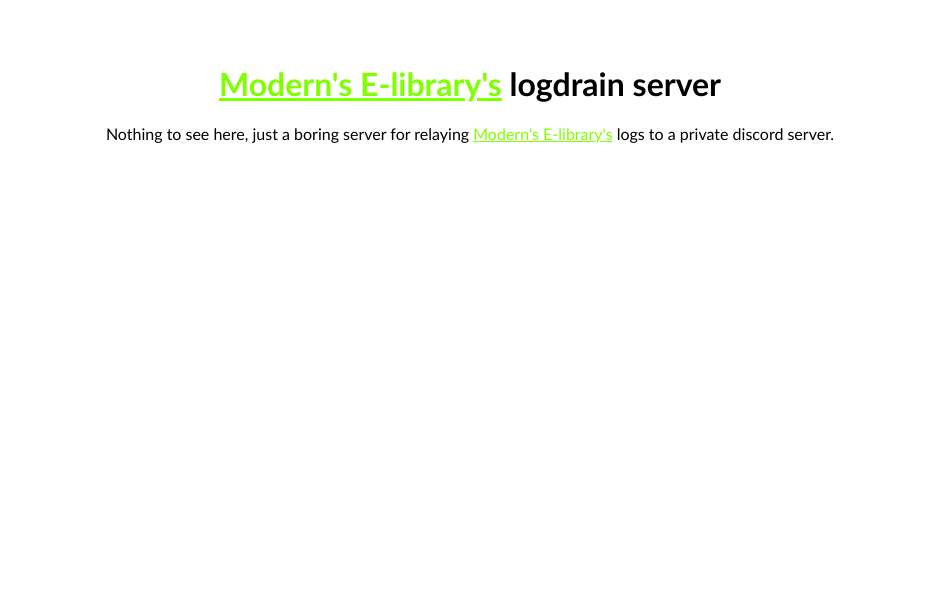
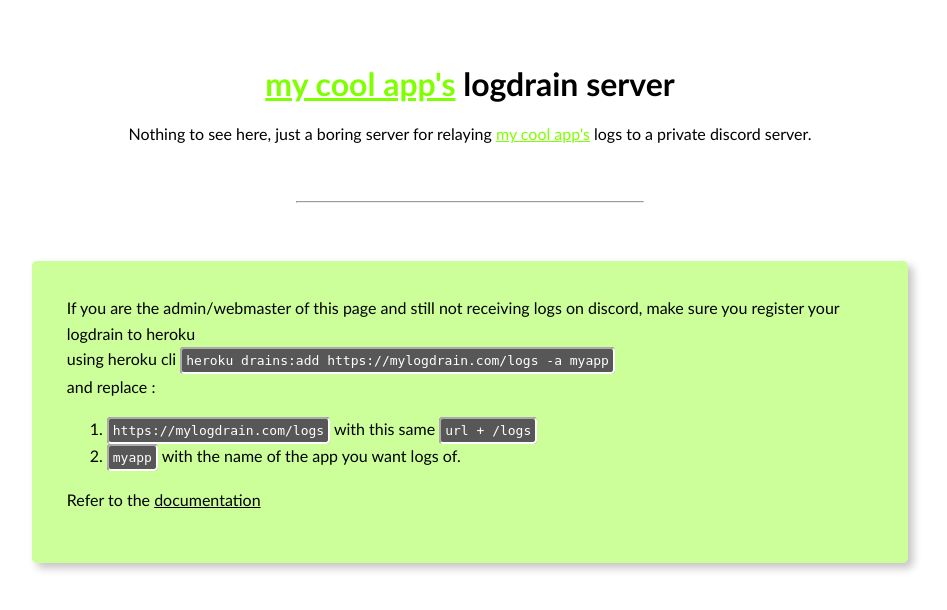
Before and after one commit to abhi887/heroku2discord-logdrain, a Flask app: page / in a window 1280 px wide. Shown: the top 610 px of the page, without its empty margins (170-1117 px from the left). Run offline with Flask 2, Linux system fonts and the light colour scheme.

Commit message:
feat: customizable index.html + config var for message divider

```diff
--- a/app.py
+++ b/app.py
@@ -5,14 +5,22 @@
 from flask import Flask,render_template,request,jsonify
 
 load_dotenv()
+app = Flask(__name__)
+
 BOT_TOKEN = os.getenv("BOT_TOKEN")
 CHANNEL_ID = os.getenv("CHANNEL_ID")
 
-app = Flask(__name__)
+# Optional config var used for populating index.html at route '/'
+APP_URL = os.getenv("APP_URL")
+
+# change env var to false to skip sending a message divider after every log entry
+# or to mitigate logplex overflow in case of high traffic apps.
+MESSAGE_DIVIDER_ENABLED = os.getenv("MESSAGE_DIVIDER_ENABLED")
+MESSAGE_DIVIDER_ENABLED = True if(MESSAGE_DIVIDER_ENABLED != "false" ) else False
 
 @app.route('/')
 def index():
-    return render_template("index.html")
+    return render_template("index.html",APP_URL=APP_URL)
 
 
 @app.route('/logs',methods=["GET","POST"])
@@ -21,7 +29,8 @@
     for i in LOGS.split('\n'):
         try:
             send_discord_message(re.split(">[a-zA-Z0-9]* ",i.strip())[1])
-            send_discord_message("------".center(30))
+            if(MESSAGE_DIVIDER_ENABLED):
+                send_discord_message("------")
         except IndexError:
             pass
     return jsonify({"status":"Logged !"})
--- a/static/index.css
+++ b/static/index.css
@@ -6,3 +6,30 @@
 a{
     color:chartreuse;
 }
+
+hr{
+    margin-top:5%;
+    width:30%;
+    color:rgb(202, 196, 196);
+}
+
+code{
+    background-color: rgb(87, 87, 87);
+    color:white;
+    margin-top:5px;
+    padding:4px;
+    border:2px white;
+    border-style:inset;
+    border-radius: 0.3em;
+}
+
+.instructions{
+    line-height: 1.6em;
+    text-align: left;
+    background-color: rgba(128, 255, 0, 0.4) ;
+    margin-top:5%;
+    width:70%;
+    padding:3%;
+    border-radius: 0.3em;
+    box-shadow: 5px 5px 8px #c6c3c3;
+}
--- a/templates/index.html
+++ b/templates/index.html
@@ -1,16 +1,43 @@
 <!DOCTYPE html>
 <html lang="en">
+{% with %}
+    {% if APP_URL is none or APP_URL is not defined %}
+        {% set APP_NAME = 'my cool app' %}
+        {% set APP_URL = '#' %}
+    {% else %}
+        {% set APP_NAME=APP_URL %}
+    {% endif %}
 <head>
     <meta charset="UTF-8">
     <meta http-equiv="X-UA-Compatible" content="IE=edge">
     <meta name="viewport" content="width=device-width, initial-scale=1.0">
     <link rel="stylesheet" href="/static/index.css">
-    <title>Modernlib - Logger</title>
+    <title>{{ APP_NAME }} - Logdrain</title>
 </head>
 <body>
     <center>
-        <h1><a href="https://modernlib.herokuapp.com">Modern's E-library's</a> logdrain server</h1>
-        <p>Nothing to see here, just a boring server for relaying <a href="https://modernlib.herokuapp.com">Modern's E-library's</a> logs to a private discord server.</p>
+        <h1><a href='{{ APP_URL }}'>{{ APP_NAME }}'s</a> logdrain server</h1>
+        <p>Nothing to see here, just a boring server for relaying <a href="{{ APP_URL }}">{{ APP_NAME }}'s</a> logs to a private discord server.</p>
+        <hr/>
+        <div class="instructions">
+            If you are the admin/webmaster of this page and still not receiving logs on discord, make sure you register your logdrain to heroku
+            <br/>
+            using heroku cli <code>heroku drains:add https://mylogdrain.com/logs -a myapp</code>
+            <br/>
+            and replace :
+            <ol>
+                <li>
+                    <code>https://mylogdrain.com/logs</code> with this same <code>url + /logs</code>
+                </li>
+                <li>
+                    <code>myapp</code> with the name of the app you want logs of.
+                </li>
+            </ol>
+            <p>
+                Refer to the <a href="https://github.com/abhi887/heroku2discord-logdrain" style="color:black;">documentation</a>
+            </p>
+        </div>
     </center>
 </body>
+{% endwith %}
 </html>
```
Also changed, not shown: app.json (+9 -0 lines), README.md.
